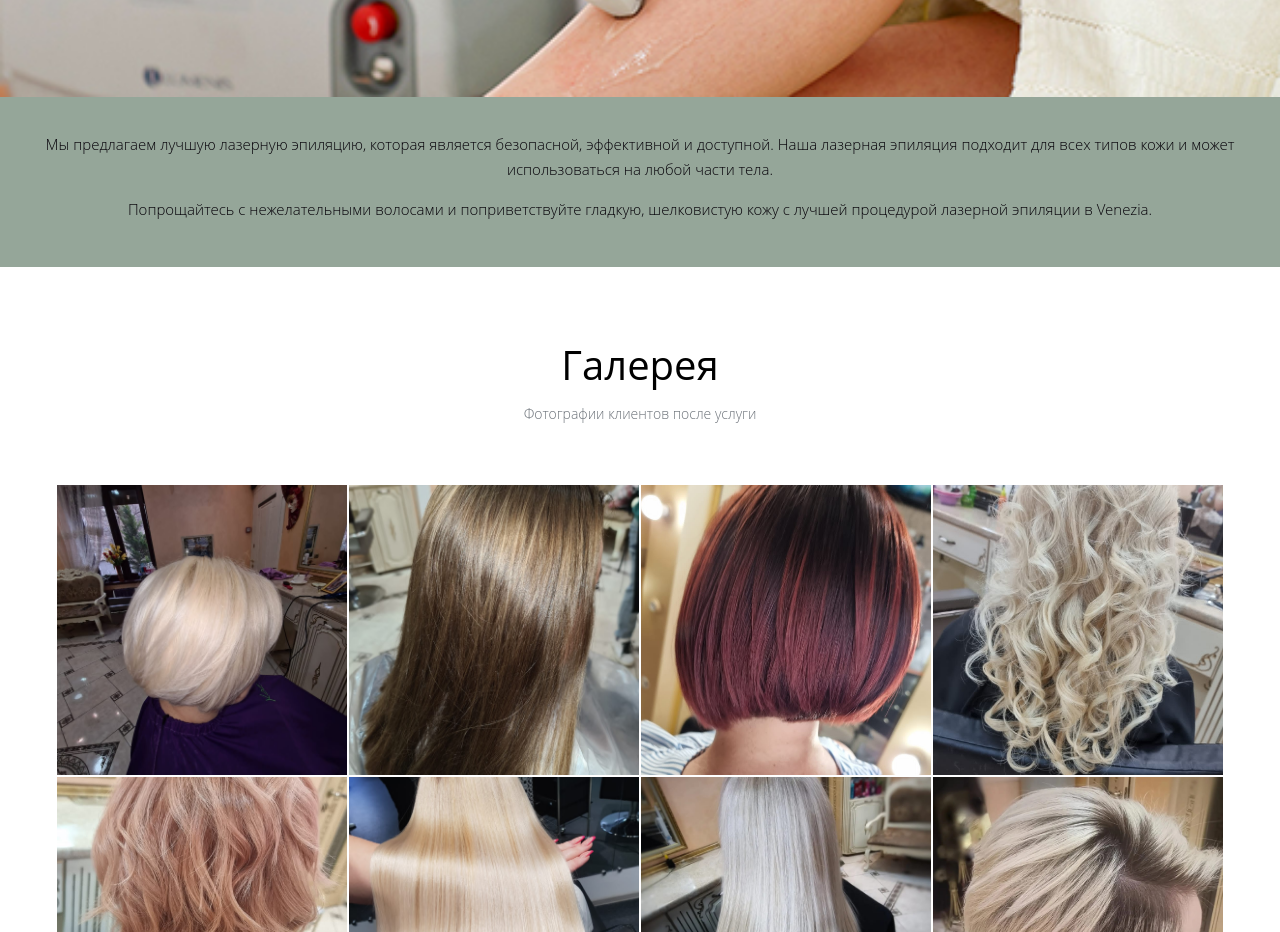
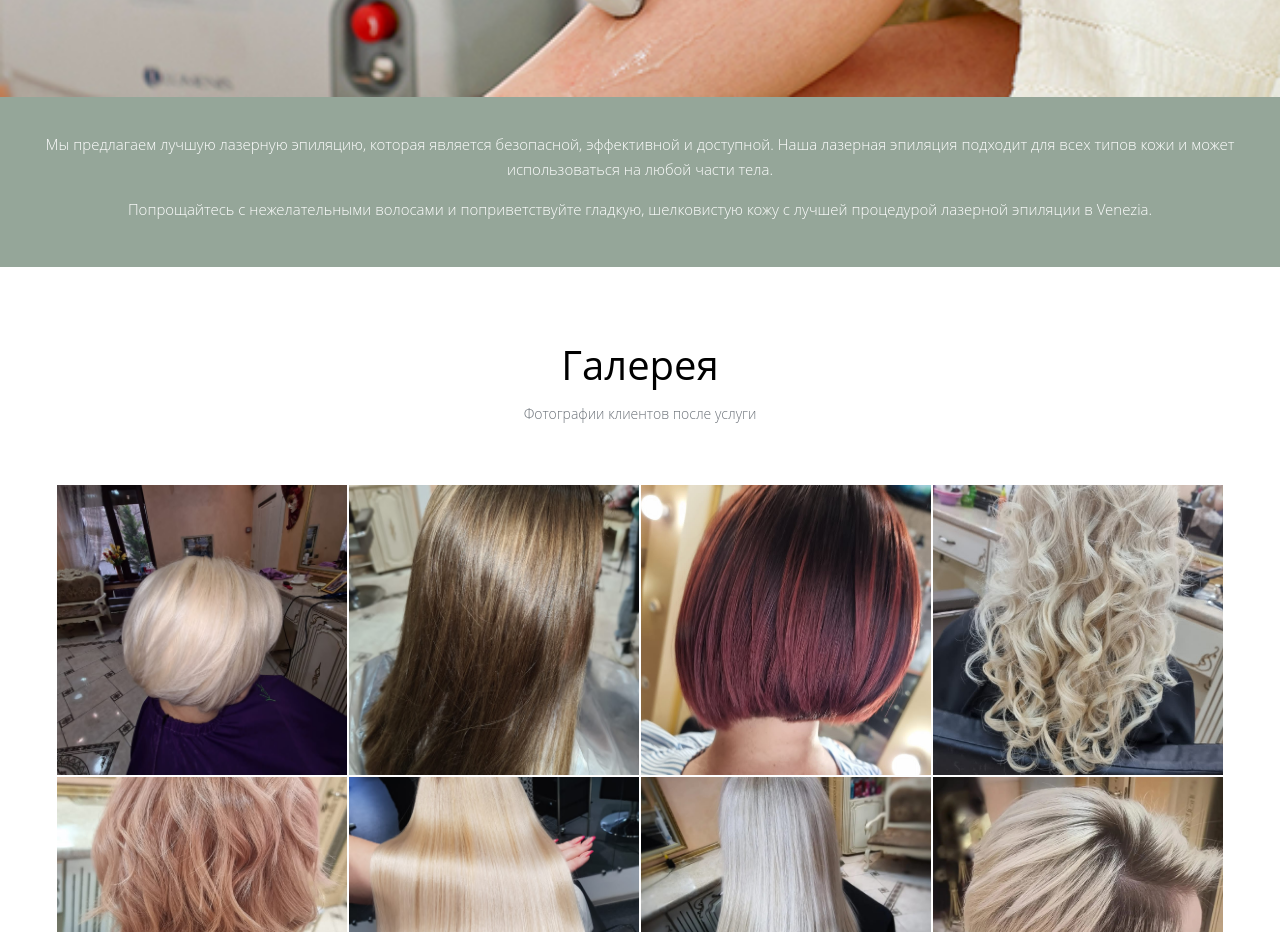
Before and after one commit to Danil-Dang/Practice, a plain HTML site: page index.html in a window 1280 px wide. Shown: the part 2280-3212 px from the top of the page. Drawn offline with Linux system fonts and the light colour scheme.

Commit message:
textcolor and scroll

```diff
--- a/styles.css
+++ b/styles.css
@@ -9,6 +9,7 @@ html {
     height: 100%;
     width: 100%;
     overflow-x: hidden;
+    scroll-behavior: smooth;
 }
 body {
     height: 100%;
@@ -272,7 +273,7 @@ p {
 }
 .lazer p {
     font-size: 15px;
-    color: #07030a;
+    color: white;
     line-height: 25px;
 }
 
```
